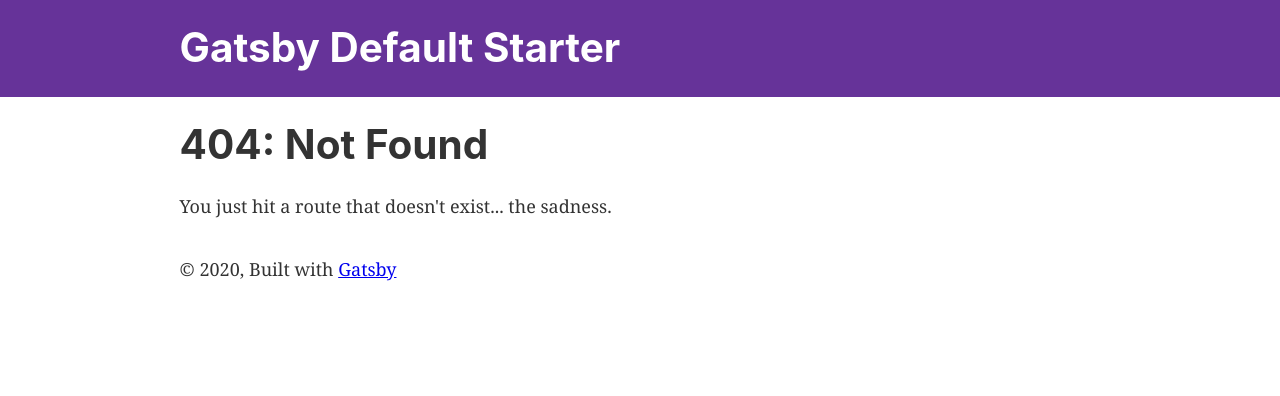
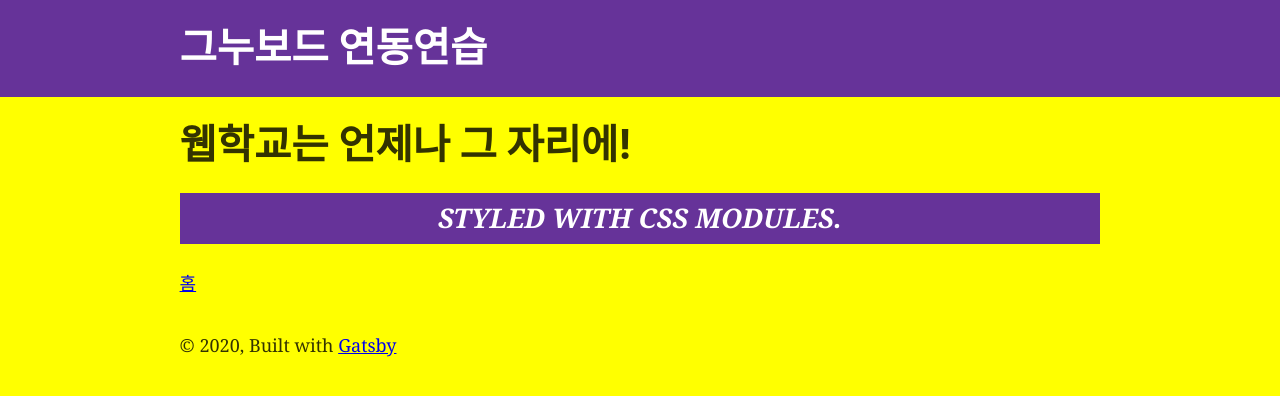
Before and after one commit to hangulok/netlify-gatsby, a Gatsby site: page /about in a window 1280 px wide. Before the commit this address had no page. Built offline with nearby package versions, Linux system fonts and the light colour scheme; Gatsby itself is replaced by a stand-in of ours.

Commit message:
First netlify use

```diff
--- a/gatsby-config.js
+++ b/gatsby-config.js
@@ -1,6 +1,6 @@
 module.exports = {
   siteMetadata: {
-    title: `Gatsby Default Starter`,
+    title: `그누보드 연동연습`,
     description: `Kick off your next, great Gatsby project with this default starter. This barebones starter ships with the main Gatsby configuration files you might need.`,
     author: `@gatsbyjs`,
   },
--- /dev/null
+++ b/src/components/fancy-paragraph.js
@@ -0,0 +1,6 @@
+import React from "react"
+import fancyParagraphStyles from "./fancy-paragraph.module.css"
+
+const FancyParagraph = (props) => <p className={fancyParagraphStyles.fancy}>{props.paragraphText}</p>
+
+export default FancyParagraph
--- /dev/null
+++ b/src/components/fancy-paragraph.module.css
@@ -0,0 +1,11 @@
+.fancy {
+    font-size: 1.5rem;
+    text-align: center;
+    line-height: 1.2;
+    padding: 0.5rem;
+    color: #fff;
+    background-color: rebeccapurple;
+    font-weight: 800;
+    font-style: italic;
+    text-transform: uppercase;
+  }
--- a/src/components/layout.css
+++ b/src/components/layout.css
@@ -18,6 +18,7 @@ body {
   -ms-font-feature-settings: "kern", "liga", "clig", "calt";
   -webkit-font-feature-settings: "kern", "liga", "clig", "calt";
   font-feature-settings: "kern", "liga", "clig", "calt";
+  background-color: yellow;
 }
 article,
 aside,
--- /dev/null
+++ b/src/pages/about.js
@@ -0,0 +1,16 @@
+import React from "react"
+import { Link } from "gatsby"
+import FancyParagraph from "../components/fancy-paragraph"
+import Layout from "../components/layout"
+import SEO from "../components/seo"
+
+const AboutUs = () => (
+  <Layout>
+    <SEO title="회사소개" />
+    <h1>웹학교는 언제나 그 자리에!</h1>
+    <FancyParagraph paragraphText="Styled with CSS Modules." />
+    <Link to="/">홈</Link>
+  </Layout>
+)
+
+export default AboutUs
--- a/src/pages/index.js
+++ b/src/pages/index.js
@@ -8,13 +8,15 @@ import SEO from "../components/seo"
 const IndexPage = () => (
   <Layout>
     <SEO title="Home" />
-    <h1>Hi people</h1>
-    <p>Welcome to your new Gatsby site.</p>
+    <h1>안녕, 여러분</h1>
+    <p>아프고 고되어도 가야 한다면.</p>
+    <p>확장프로그램...전자책.. 오프책.</p>
     <p>Now go build something great.</p>
     <div style={{ maxWidth: `300px`, marginBottom: `1.45rem` }}>
       <Image />
     </div>
-    <Link to="/page-2/">Go to page 2</Link> <br />
+    <Link to="/about">회사소개</Link><br />
+    <Link to="/page-2/">2페이지 가기</Link> <br />
     <Link to="/using-typescript/">Go to "Using TypeScript"</Link>
   </Layout>
 )
--- /dev/null
+++ b/src/styles/global.css
@@ -0,0 +1,3 @@
+body {
+    background-color: yellow;
+}
```
Also changed, not shown: src/pages/page-2.js (+13 -3 lines).
